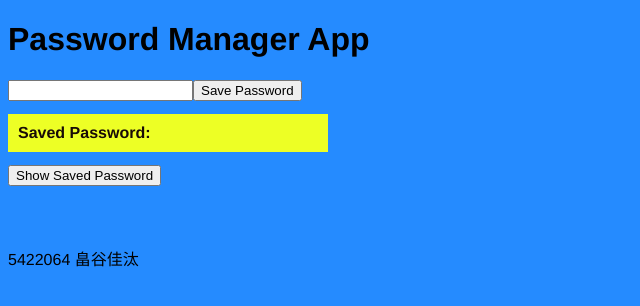
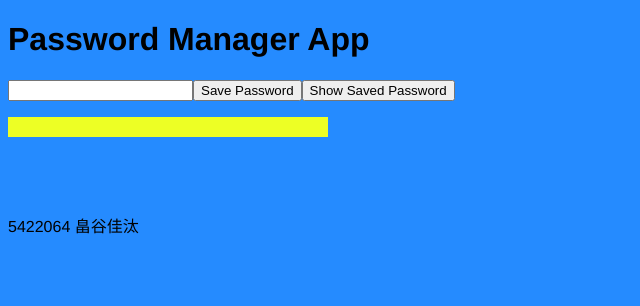
Before and after one commit to Hk22064/SandC, a React (Vite) app: page / in a window 1280 px wide. Shown: the top 306 px of the page, without its empty margins (0-640 px from the left). Built offline with nearby package versions, Linux system fonts and the light colour scheme.

Commit message:
Update PasswordForm.jsx

```diff
--- a/src/components/PasswordForm.jsx
+++ b/src/components/PasswordForm.jsx
@@ -1,10 +1,11 @@
+// PasswordForm.jsx
+
 import React, { useState } from 'react';
 import axios from 'axios';
 
 const PasswordForm = () => {
   const [password, setPassword] = useState('');
   const [savedPassword, setSavedPassword] = useState('');
-  const [isPasswordVisible, setIsPasswordVisible] = useState(false);
 
   const handleSavePassword = () => {
     axios.post('/.netlify/functions/savePassword', { password })
@@ -18,11 +19,11 @@ const PasswordForm = () => {
       });
   };
 
-  const showSavePassword = () => {
-    axios.get('/.netlify/functions/savePassword')
+  const showSavedPassword = () => {
+    axios.get('/.netlify/functions/getSavedPassword')
       .then(savedPasswordResponse => {
+        console.log(savedPasswordResponse.data.savedPassword);
         setSavedPassword(savedPasswordResponse.data.savedPassword);
-        setIsPasswordVisible(true); // パスワードが取得されたら表示する
       })
       .catch(error => {
         console.error('Error fetching saved password:', error);
@@ -37,9 +38,8 @@ const PasswordForm = () => {
         onChange={(e) => setPassword(e.target.value)}
       />
       <button onClick={handleSavePassword}>Save Password</button>
-      <h2>Saved Password:</h2>
-      <button onClick={showSavePassword}>Show Saved Password</button>
-      {isPasswordVisible && <p>{savedPassword}</p>}
+      <button onClick={showSavedPassword}>Show Saved Password</button>
+      <p>{savedPassword}</p>
     </div>
   );
 };
```
